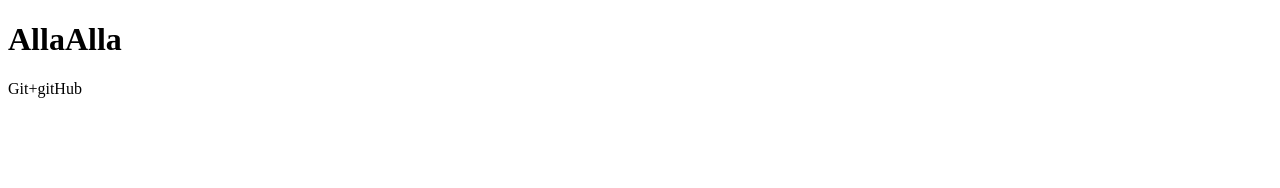
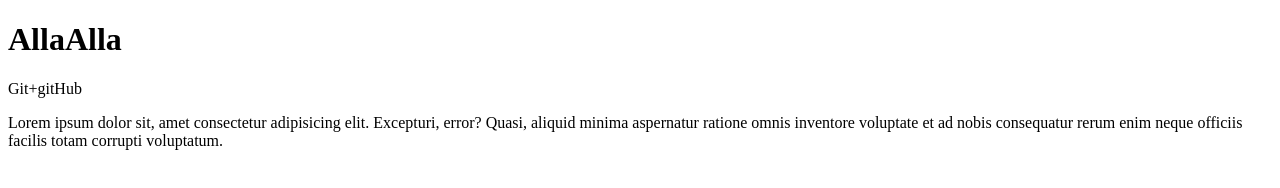
Before and after one commit to LalkaBel/MyQtProject, a plain HTML site: page index.html in a window 1280 px wide. Drawn offline with Linux system fonts and the light colour scheme.

```diff
--- a/index.html
+++ b/index.html
@@ -18,6 +18,10 @@
   <!-- Навигация -->
   </nav>
   <p>Git+gitHub</p>
+  <p>Lorem ipsum dolor sit, amet consectetur adipisicing elit.
+      Excepturi, error? Quasi, aliquid minima aspernatur ratione omnis inventore
+       voluptate et ad nobis consequatur rerum enim neque officiis facilis totam corrupti voluptatum.</p>
+       <!-- coomment cooment-->
   <footer>
   <!-- Подвал сайта-->
   </footer>
```
